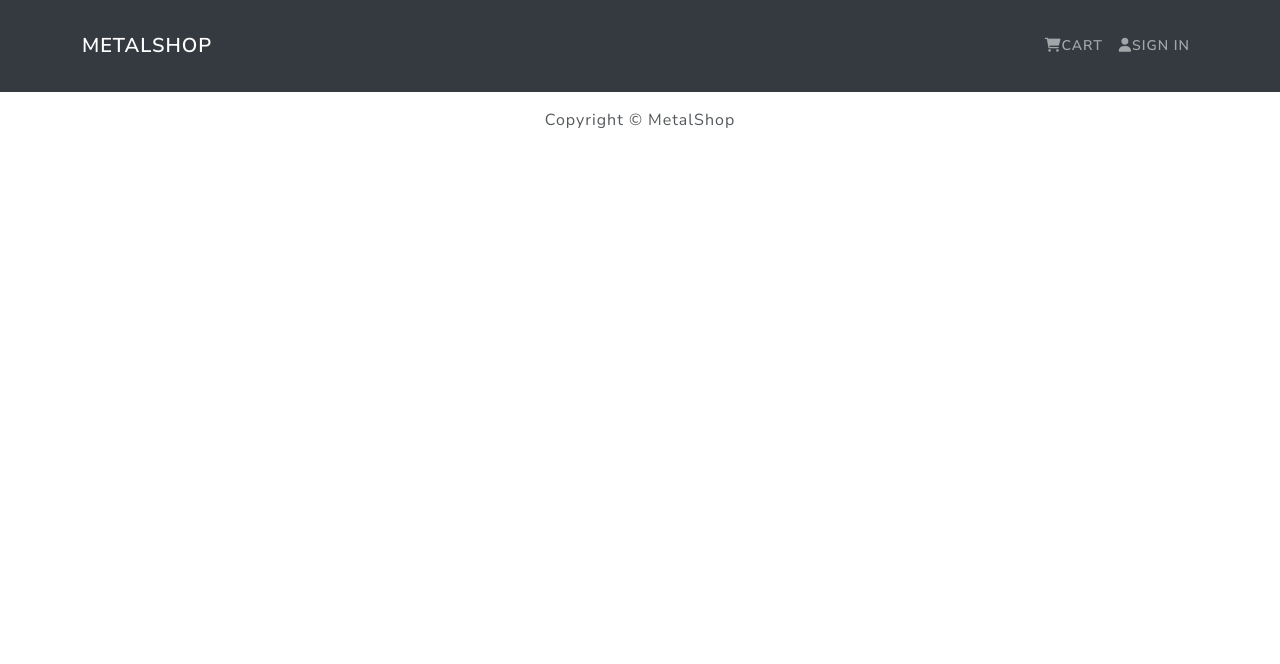
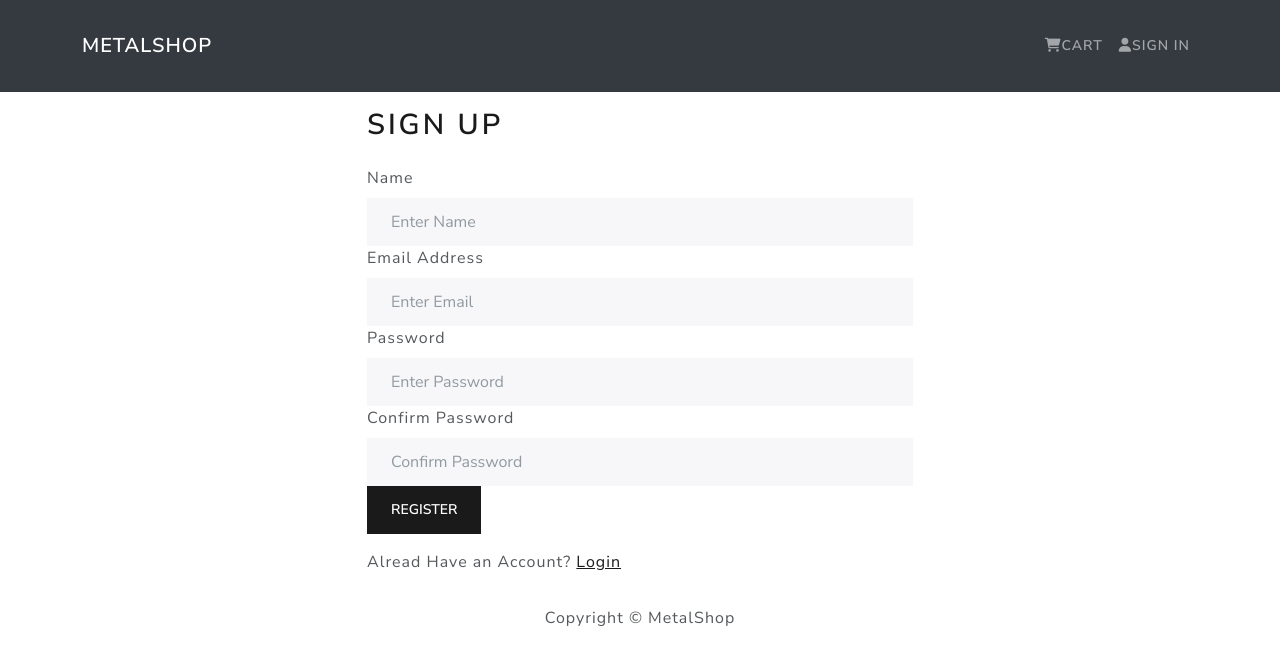
Before and after one commit to Santamaria-Alex/FS-shop, a React (Create React App) app in the folder frontend/: page /register in a window 1280 px wide. Shown: the top 664 px of the page. Built offline with nearby package versions, Linux system fonts and the light colour scheme.

Commit message:
implemented register functionality

```diff
--- a/frontend/src/App.js
+++ b/frontend/src/App.js
@@ -6,6 +6,7 @@
 import Header from "./components/Header";
 import Footer from "./components/Footer";
 import LoginScreen from "./screens/LoginScreen";
+import RegisterScreen from "./screens/RegisterScreen";
 
 function App() {
   return (
@@ -13,6 +14,7 @@
       <Header />
       <Routes>
         <Route path="login" element={<LoginScreen />} />
+        <Route path="register" element={<RegisterScreen />} />
         <Route path="product/:id" element={<ProductScreen />} />
         <Route path="cart" element={<CartScreen />} />
         <Route path="cart/:id" element={<CartScreen />} />
--- /dev/null
+++ b/frontend/src/screens/RegisterScreen.js
@@ -0,0 +1,110 @@
+import React, { useEffect, useState } from "react";
+import { Link } from "react-router-dom";
+import { Form, Button, Row, Col } from "react-bootstrap";
+import { useDispatch, useSelector } from "react-redux";
+import Message from "../components/Message";
+import Loader from "../components/Loader";
+import { register } from "../actions/userActions";
+import FormContainer from "../components/FormContainer";
+import { useLocation, useNavigate } from "react-router";
+
+const RegisterScreen = () => {
+  const [name, setName] = useState("");
+  const [email, setEmail] = useState("");
+  const [password, setPassword] = useState("");
+  const [confirmPassword, setConfirmPassword] = useState("");
+  const [message, setMessage] = useState(null);
+
+  //useDispatch is used to dispatch an action, while useSelector is used to get the state from the redux store
+  const dispatch = useDispatch();
+
+  //this data comes from the user Reducer
+  const userRegister = useSelector((state) => state.userRegister);
+  const { loading, error, userInfo } = userRegister;
+
+  const location = useLocation();
+  const redirect = location.search ? location.search.split("=")[1] : "/";
+
+  //use this instead of history for V6
+  const navigate = useNavigate();
+
+  useEffect(() => {
+    if (userInfo) {
+      navigate(redirect);
+    }
+  }, [navigate, userInfo, redirect]);
+
+  const submitHandler = (e) => {
+    e.preventDefault();
+    if (password !== confirmPassword) {
+      setMessage("Passwords do not match");
+    } else {
+      dispatch(register(name, email, password));
+    }
+  };
+
+  return (
+    <FormContainer>
+      <h1>Sign Up</h1>
+      {message && <Message variant="danger">{message}</Message>}
+      {error && <Message variant="danger">{error}</Message>}
+      {loading && <Loader />}
+      <Form onSubmit={submitHandler}>
+        <Form.Group controlId="name">
+          <Form.Label>Name</Form.Label>
+          <Form.Control
+            type="name"
+            placeholder="Enter Name"
+            value={name}
+            onChange={(e) => setName(e.target.value)}
+          ></Form.Control>
+        </Form.Group>
+
+        <Form.Group controlId="email">
+          <Form.Label>Email Address</Form.Label>
+          <Form.Control
+            type="email"
+            placeholder="Enter Email"
+            value={email}
+            onChange={(e) => setEmail(e.target.value)}
+          ></Form.Control>
+        </Form.Group>
+
+        <Form.Group controlId="password">
+          <Form.Label>Password</Form.Label>
+          <Form.Control
+            type="password"
+            placeholder="Enter Password"
+            value={password}
+            onChange={(e) => setPassword(e.target.value)}
+          ></Form.Control>
+        </Form.Group>
+
+        <Form.Group controlId="confirmPassword">
+          <Form.Label>Confirm Password</Form.Label>
+          <Form.Control
+            type="password"
+            placeholder="Confirm Password"
+            value={confirmPassword}
+            onChange={(e) => setConfirmPassword(e.target.value)}
+          ></Form.Control>
+        </Form.Group>
+
+        <Button type="submit" variant="primary">
+          Register
+        </Button>
+      </Form>
+
+      <Row className="py-3">
+        <Col>
+          Alread Have an Account?{" "}
+          <Link to={redirect ? `/login?redirect=${redirect}` : `/login`}>
+            Login
+          </Link>
+        </Col>
+      </Row>
+    </FormContainer>
+  );
+};
+
+export default RegisterScreen;
```
